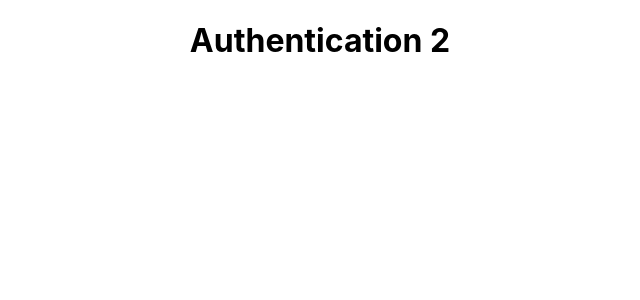
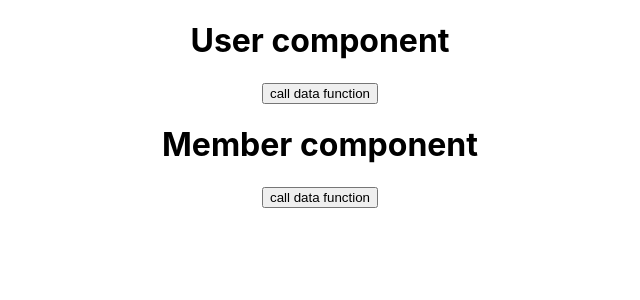
Before and after one commit to j4sumit/reacttopics, a React (Create React App) app: page / in a window 1280 px wide. Shown: the top 300 px of the page, without its empty margins (320-960 px from the left). Built offline with nearby package versions, Linux system fonts and the light colour scheme.

Commit message:
function as a props in functional component

```diff
--- a/src/App.js
+++ b/src/App.js
@@ -1,15 +1,23 @@
-// import React,{useState} from 'react';
-import Profile from './Profile';
+import './App.css';
+import React from "react";
+import User from './User';
+import Members from './Members';
 
-import './App.css';
+function App()
+{
+function getData()
+{
+  alert("hellow from App");
+}
 
 
-function App(){
-   return(
+  return(
 <div className='App'>
-  <Profile />
-</div>
-  );
-};
-
+  <User data={getData}/>
+  <div>
+  <Members data={getData}/>
+  </div>
+    </div>
+  )
+}
 export default App;
--- /dev/null
+++ b/src/Members.js
@@ -0,0 +1,12 @@
+import React from 'react';
+function Members(props)
+{
+return(
+    <div>
+        <h1>Member component </h1>
+        <button onClick={props.data}>call data function</button>
+
+    </div>
+)
+}
+export default Members;
--- a/src/Profile.js
+++ /dev/null
@@ -1,15 +0,0 @@
-import React,{useState} from "react";
-function Profile()
-{
-    const[loggedin, setloogedin]= useState(2);
-    return(
-        <div>
-{loggedin ==1? <h1>Authentication 1</h1>
-    :loggedin ==2? <h1>Authentication 2</h1>
-    : <h1>Authentication 3</h1>}
-
-   </div>
-    )
-}
-
-export default Profile;
--- /dev/null
+++ b/src/User.js
@@ -0,0 +1,14 @@
+import React from 'react';
+function User(props)
+{
+return(
+    <div>
+        <h1>
+            User component
+        </h1>
+        <button onClick={props.data}>call data function</button>
+
+    </div>
+)
+}
+export default User;
```
Also changed, not shown: src/Student.js (deleted, +0 -17 lines).
